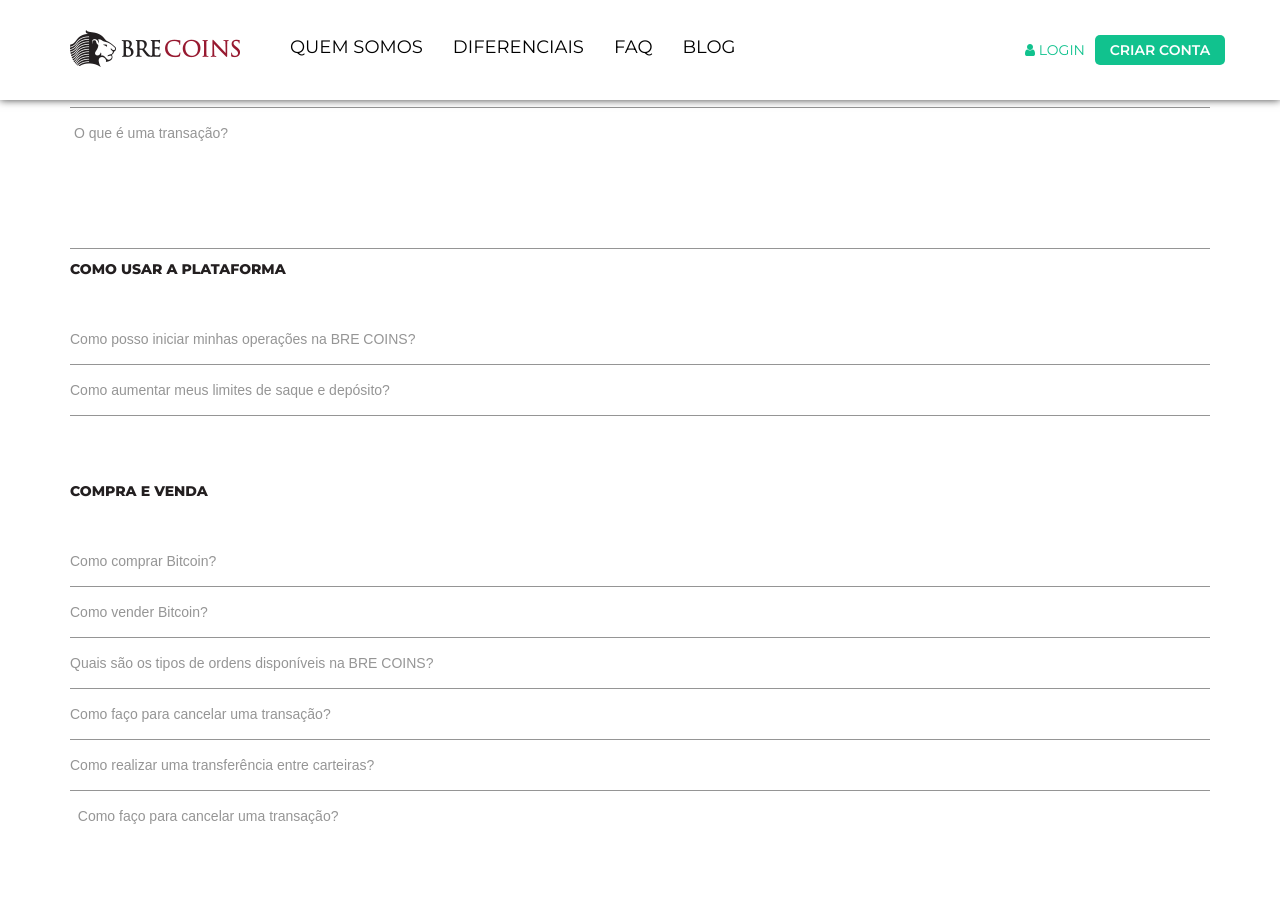
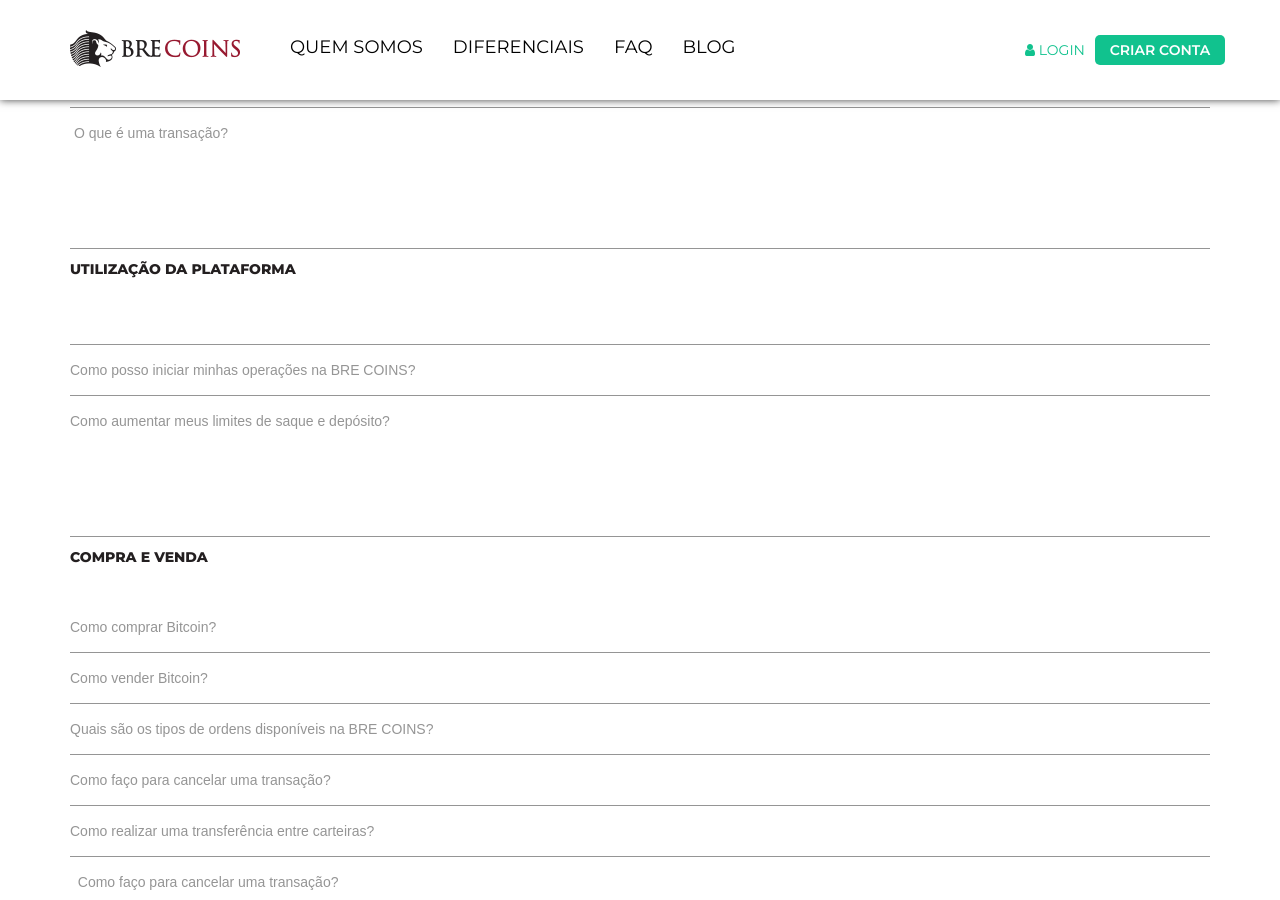
Before and after one commit to digitalbre/brecoins.github.io, a Jekyll site: the page built from faq.md, in a window 1280 px wide and 900 px high, scrolled down 2470 px. Built offline with Jekyll 4.4.1, drawn with Linux system fonts in a browser that asks for light colours; nearby versions of some CDN libraries; some web fonts are replaced; a script that is not in the unit is left out.

Commit message:
Update faq.md

```diff
--- a/faq.md
+++ b/faq.md
@@ -59,11 +59,12 @@ GLOSSÁRIO
    &nbsp;
 
 {:.montserrat-extra.escuro}
-COMO USAR A PLATAFORMA
+UTILIZAÇÃO DA PLATAFORMA
 
 {:.muli}
-*   [Como posso iniciar minhas operações na BRE COINS?](/faq/como-posso-iniciair-minhas-operacoes-na-bre-coins.html "Como posso iniciar minhas operações na BRE COINS?"){:.cinza}
-*   [Como aumentar meus limites de saque e depósito?](/faq/como-aumentar-meus-limites-de-saque-e-deposito.html "Como aumentar meus limites de saque e depósito?"){:.cinza}
+*
+*  [Como posso iniciar minhas operações na BRE COINS?](/faq/como-posso-iniciair-minhas-operacoes-na-bre-coins.html "Como posso iniciar minhas operações na BRE COINS?"){:.cinza}
+*  [Como aumentar meus limites de saque e depósito?](/faq/como-aumentar-meus-limites-de-saque-e-deposito.html "Como aumentar meus limites de saque e depósito?"){:.cinza}
 
 
    &nbsp;
```
